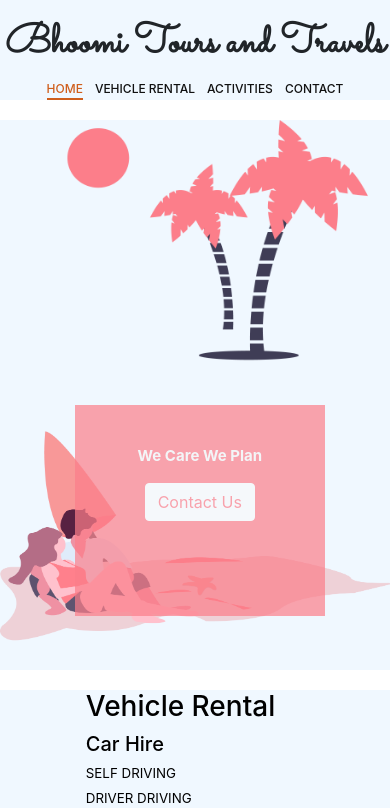
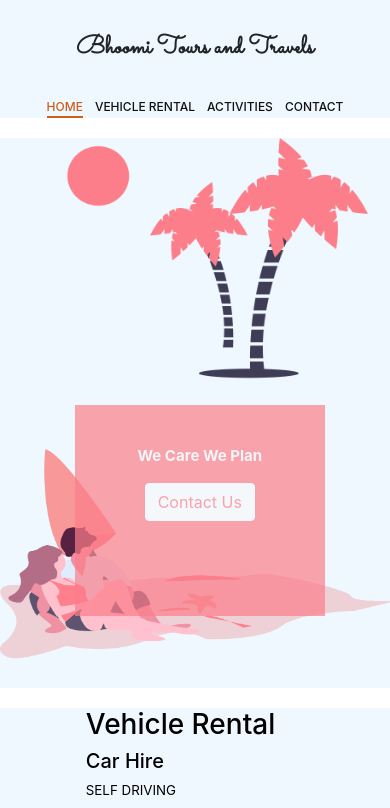
Before and after one commit to jeet-mahesh-shirodkar/btts, a React (Create React App) app: page / in a window 390 px wide. Shown: the top 808 px of the page. Built offline with nearby package versions, Linux system fonts and the light colour scheme.

Commit message:
global responsive css

```diff
--- a/src/App.css
+++ b/src/App.css
@@ -27,9 +27,36 @@
   margin-bottom: 3px;
 }
 
-@media only screen and (max-width: 400px){
+@media only screen and (max-width: 376px){
  .heading{
     font-size: 30px;
 
   }
+  .headerText{
+    padding: 30px 0px;
+  width: 100%;
+  height: auto;
+    font-size: 25px;
+    font-weight: bold;
+    background-color: aliceblue;
+    text-align: center;
+    cursor: pointer;
+  }
 }
+
+@media only screen and (max-width: 450px){
+  .heading{
+     font-size: 30px;
+
+   }
+   .headerText{
+     padding: 30px 0px;
+   width: 100%;
+   height: auto;
+     font-size: 25px;
+     font-weight: bold;
+     background-color: aliceblue;
+     text-align: center;
+     cursor: pointer;
+   }
+ }
```
